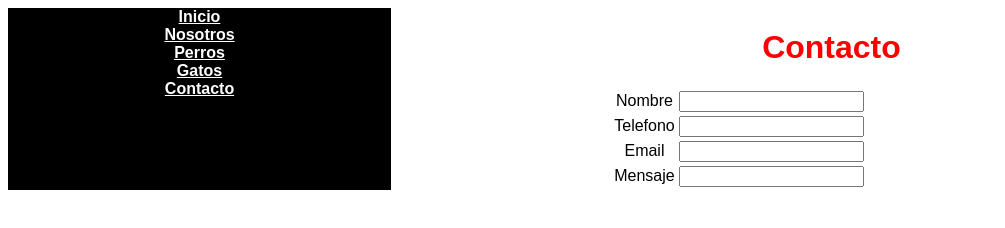
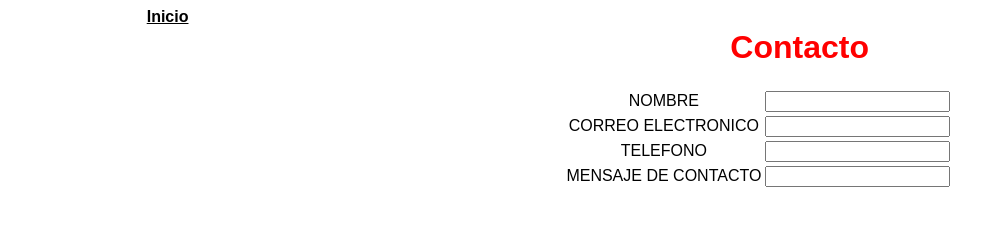
Before and after one commit to jhonherrera19/Jhon_Herrera_PGY3121_002D, a plain HTML site: page contactos.html in a window 1280 px wide. Shown: the whole page, without its empty margins (0-1005 px from the left). Drawn offline with Linux system fonts and the light colour scheme.

Commit message:
COMMIT 2

```diff
--- a/contactos.html
+++ b/contactos.html
@@ -11,10 +11,6 @@
     <div class="claseFlex">
         <div class="claseContenedorLeft">
             <a href="index.html" class="claseMenuNavegacion">Inicio</a><br/>
-            <a href="nosotros.html" class="claseMenuNavegacion">Nosotros</a><br/>
-            <a href="perros.html" class="claseMenuNavegacion">Perros</a><br/>
-            <a href="gatos.html" class="claseMenuNavegacion">Gatos</a><br/>
-            <a href="contactos.html" class="claseMenuNavegacion">Contacto</a>
         </div>
         <div class="claseContenedorRight">
             <div class="claseInnerFlex">
@@ -22,19 +18,19 @@
                      <h1>Contacto</h1>
                      <table class="divPadding50">
                            <tr>
-                               <td><label>Nombre</label></td>
+                               <td><label>NOMBRE</label></td>
                                <td><input type="text"></input></td>
                            </tr>
                            <tr>
-                             <td><label>Telefono</label></td>
+                             <td><label>CORREO ELECTRONICO</label></td>
                              <td><input type="text"></input></td>
                            </tr>
                            <tr>
-                            <td><label>Email</label></td>
+                            <td><label>TELEFONO</label></td>
                             <td><input type="text"></input></td>
                            </tr>
                            <tr>
-                            <td><label>Mensaje</label></td>
+                            <td><label>MENSAJE DE CONTACTO</label></td>
                             <td><input type="text"></input></td>
                            </tr>
                      </table>
--- a/css/style.css
+++ b/css/style.css
@@ -19,14 +19,15 @@ h1 {
  }
 
 .claseContenedorLeft {
-    background-color: black;
+
+    background-color: white;
     text-align: center;
     flex-grow: 2;
 }
 
 .claseContenedorRight {
     flex-grow: 4;
-    text-align: center;
+    text-align: left;
 }
 
 .claseInnerDiv {
@@ -55,7 +56,7 @@ h1 {
 }
 
 .claseMenuNavegacion {
-    color: white;
+    color: black;
     font-weight: bold;
 
 }
```
Also changed, not shown: index.html (+7 -4 lines), nosotros.html (+5 -15 lines), img/CENCOBELLA.png (added).
